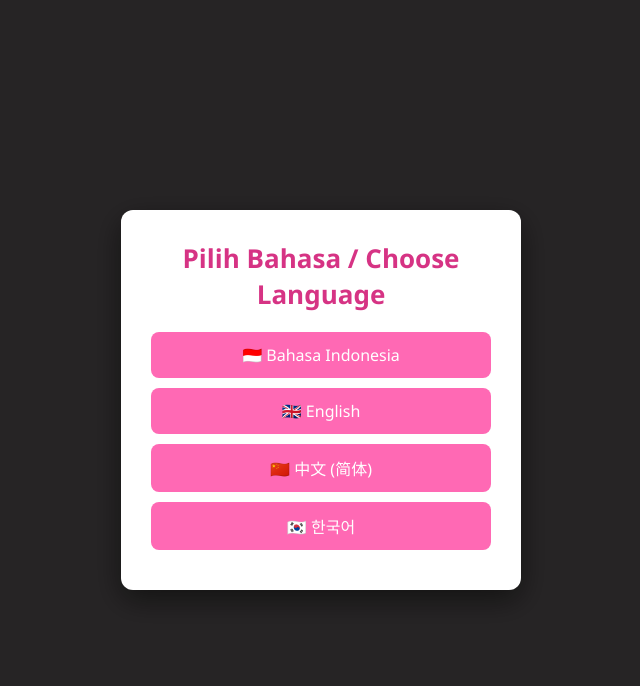
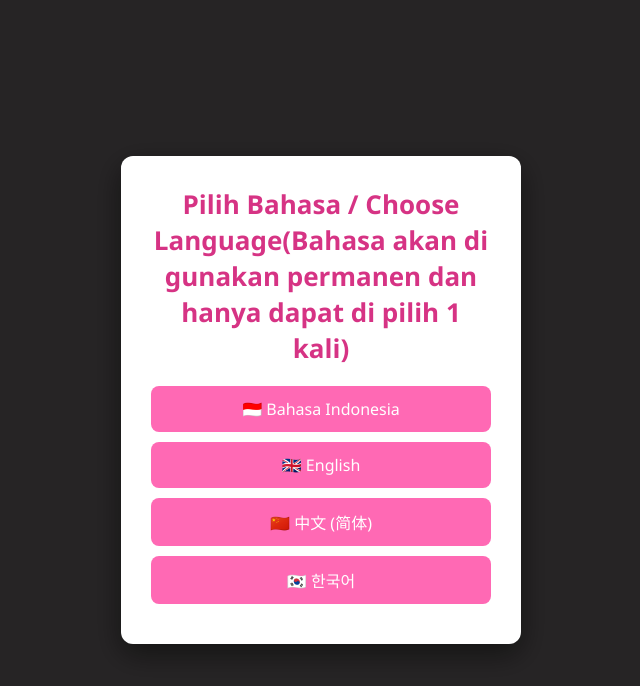
Before and after one commit to Jirankun/portofoliothallita, a plain HTML site: page index.html in a window 1280 px wide. Shown: the whole page, without its empty margins (319-959 px from the left). Drawn offline with Linux system fonts and the light colour scheme.

Commit message:
Update index.html

```diff
--- a/index.html
+++ b/index.html
@@ -314,7 +314,7 @@
   <!-- Popup Pilihan Bahasa -->
   <div id="langModal" class="modal">
     <div class="lang-modal-content">
-      <h2 style="margin-bottom: 20px; color: #d63384;">Pilih Bahasa / Choose Language</h2>
+      <h2 style="margin-bottom: 20px; color: #d63384;">Pilih Bahasa / Choose Language(Bahasa akan di gunakan permanen dan hanya dapat di pilih 1 kali)</h2>
       <button class="lang-btn" onclick="setLanguage('id')">🇮🇩 Bahasa Indonesia</button>
       <button class="lang-btn" onclick="setLanguage('en')">🇬🇧 English</button>
       <button class="lang-btn" onclick="setLanguage('zh')">🇨🇳 中文 (简体)</button>
@@ -375,7 +375,7 @@
         </p>
         <h3 id="modal-about-title">Tentang Saya</h3>
         <p id="modal-about">
-          Saya seorang siswi SMK yang antusias belajar di bidang teknologi komputer dan jaringan. Saat ini fokus mengembangkan keterampilan teknis di jurusan TKJ.
+          Saya seorang siswi SMK yang antusias belajar di bidang teknologi komputer dan jaringan.,dan sekarang meraih rangking 6 di kelas 10😊
         </p>
       </div>
     </div>
@@ -425,7 +425,7 @@
         modalAddrTitle: "Alamat",
         modalAddr: "Jl. Halmahera, Ujung Gading, Lembah Malintang<br>Kab. Pasaman Barat, Sumatera Barat 26572",
         modalAboutTitle: "Tentang Saya",
-        modalAbout: "Saya seorang siswi SMK yang antusias belajar di bidang teknologi komputer dan jaringan. Saat ini fokus mengembangkan keterampilan teknis di jurusan TKJ.",
+        modalAbout: "Saya seorang siswi SMK yang antusias belajar di bidang teknologi komputer dan jaringan. dan sekarang saya meraih rangking 6 di kelas 10😊",
         modalEduTitle: "RIWAYAT PENDIDIKAN",
         eduList: [
           { school: "SD N 11 Lembah Melintang", period: "(2017–2022)", desc: "Pendidikan dasar selama 6 tahun" },
```
